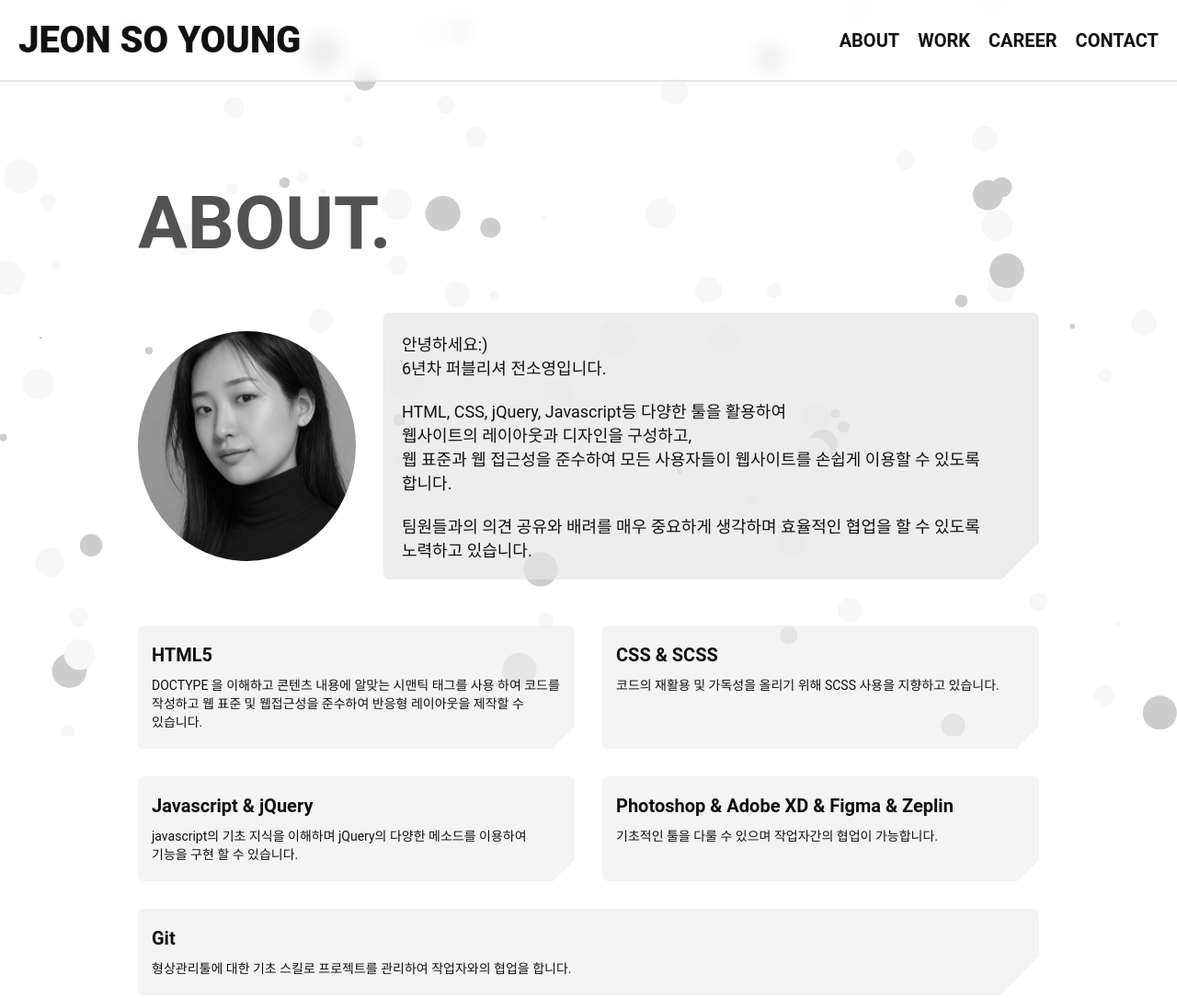
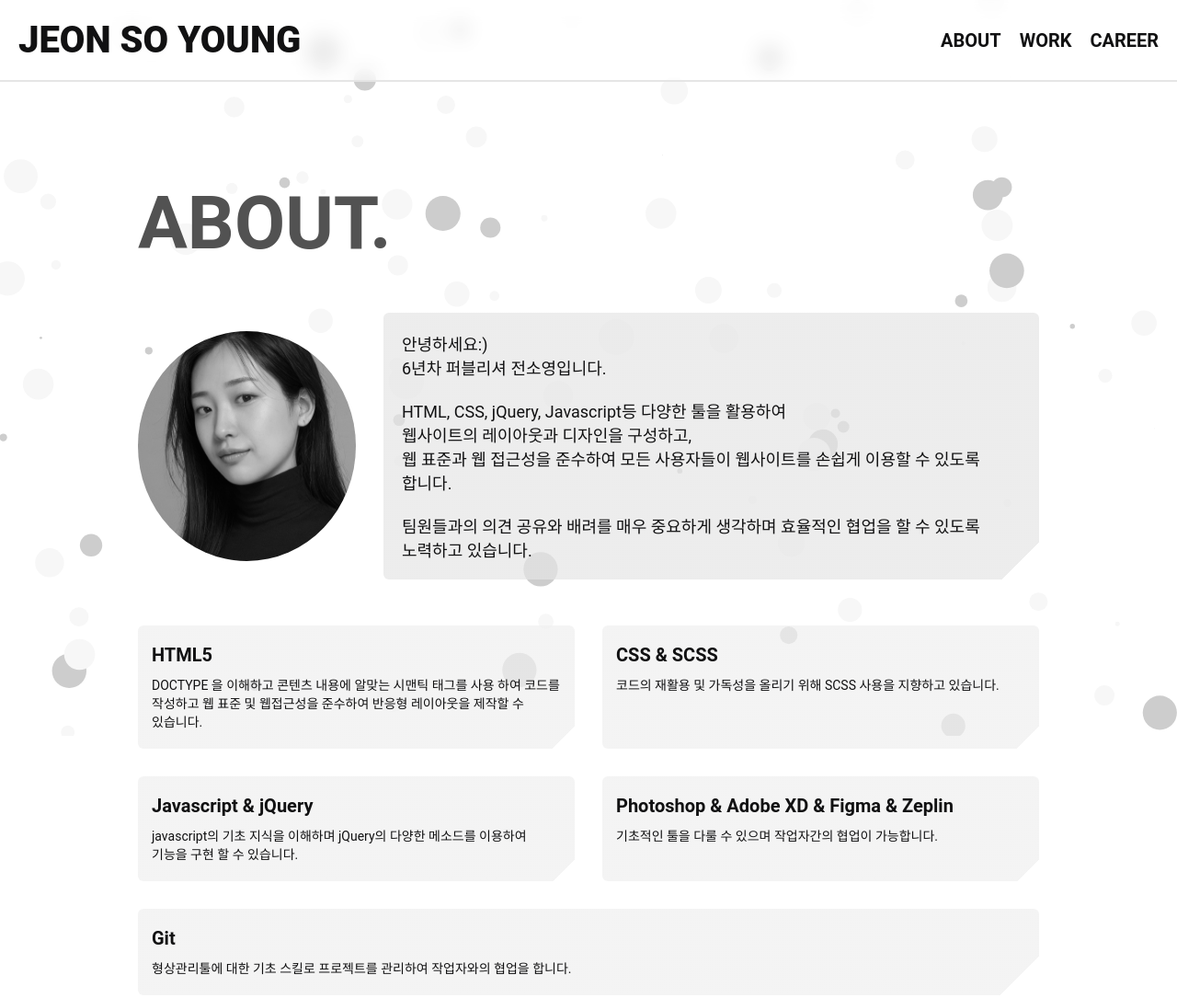
Before and after one commit to junsso/J_portfolio, a plain HTML site: page index.html in a window 1280 px wide. Shown: the top 1085 px of the page at 92% size. Drawn offline with nearby package versions, Linux system fonts and the light colour scheme; a web font is replaced by a local one.

Commit message:
컨택트 수정

```diff
--- a/index.html
+++ b/index.html
@@ -32,7 +32,7 @@
                         <li><a href="#about">ABOUT</a></li>
                         <li><a href="#work">WORK</a></li>
                         <li><a href="career.html">CAREER</a></li>
-                        <li><a href="#contact">CONTACT</a></li>
+                        <!-- <li><a href="#contact">CONTACT</a></li> -->
                     </ul>
                 </nav>
             </div>
@@ -230,7 +230,7 @@
             </div>
         </section>
 
-        <section class="contact" id="contact">
+        <!-- <section class="contact" id="contact">
             <div class="title-box">
                 <h2 class="title">CONTACT.</h2>
             </div>
@@ -244,7 +244,7 @@
                     <strong>junsso26@gmail.com</strong>
                 </div>
             </div>
-        </section>
+        </section> -->
     </main>
 
     <footer id="footer" role="contentinfo">
```
Also changed, not shown: career.html (+1 -1 lines).
